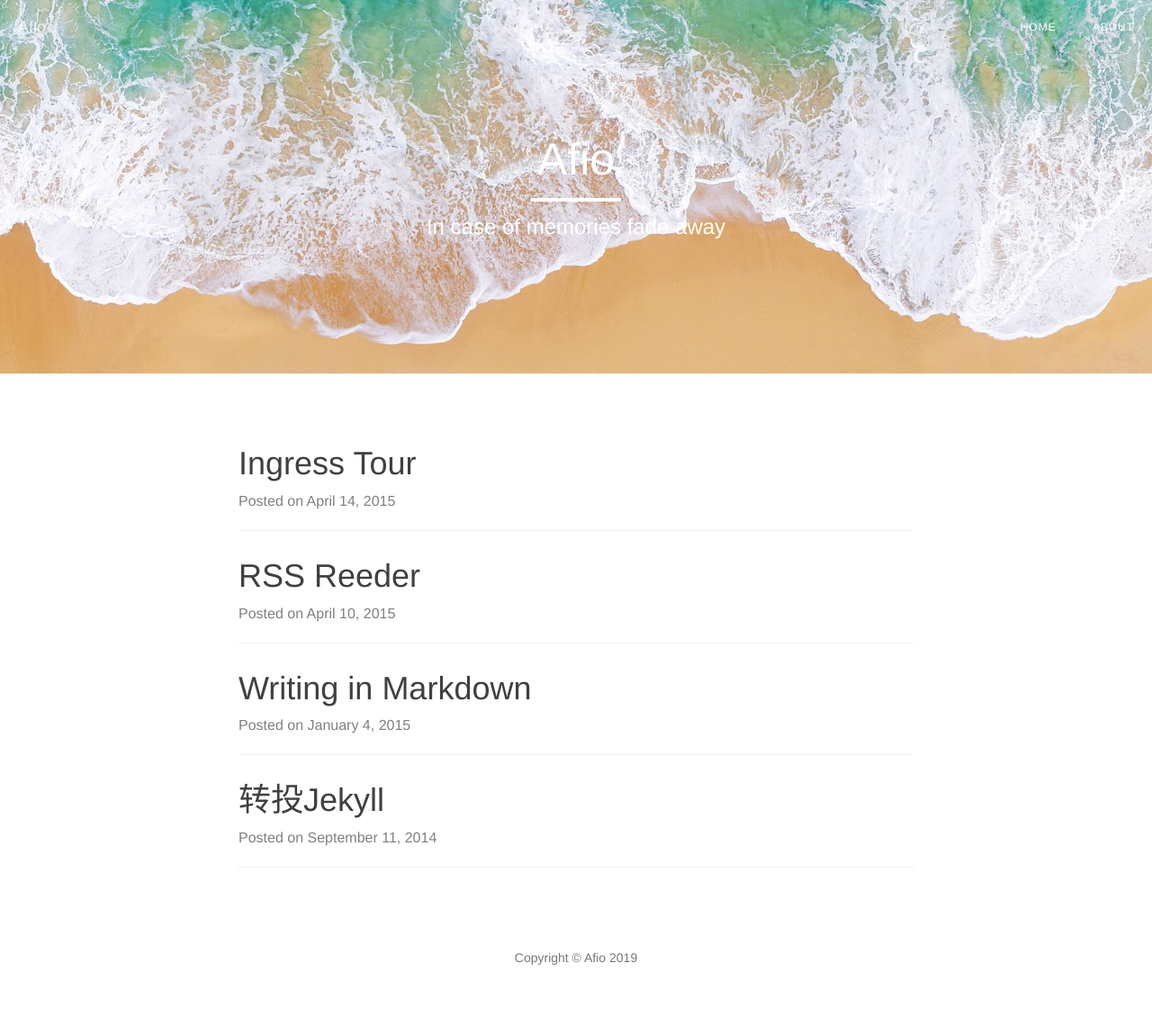
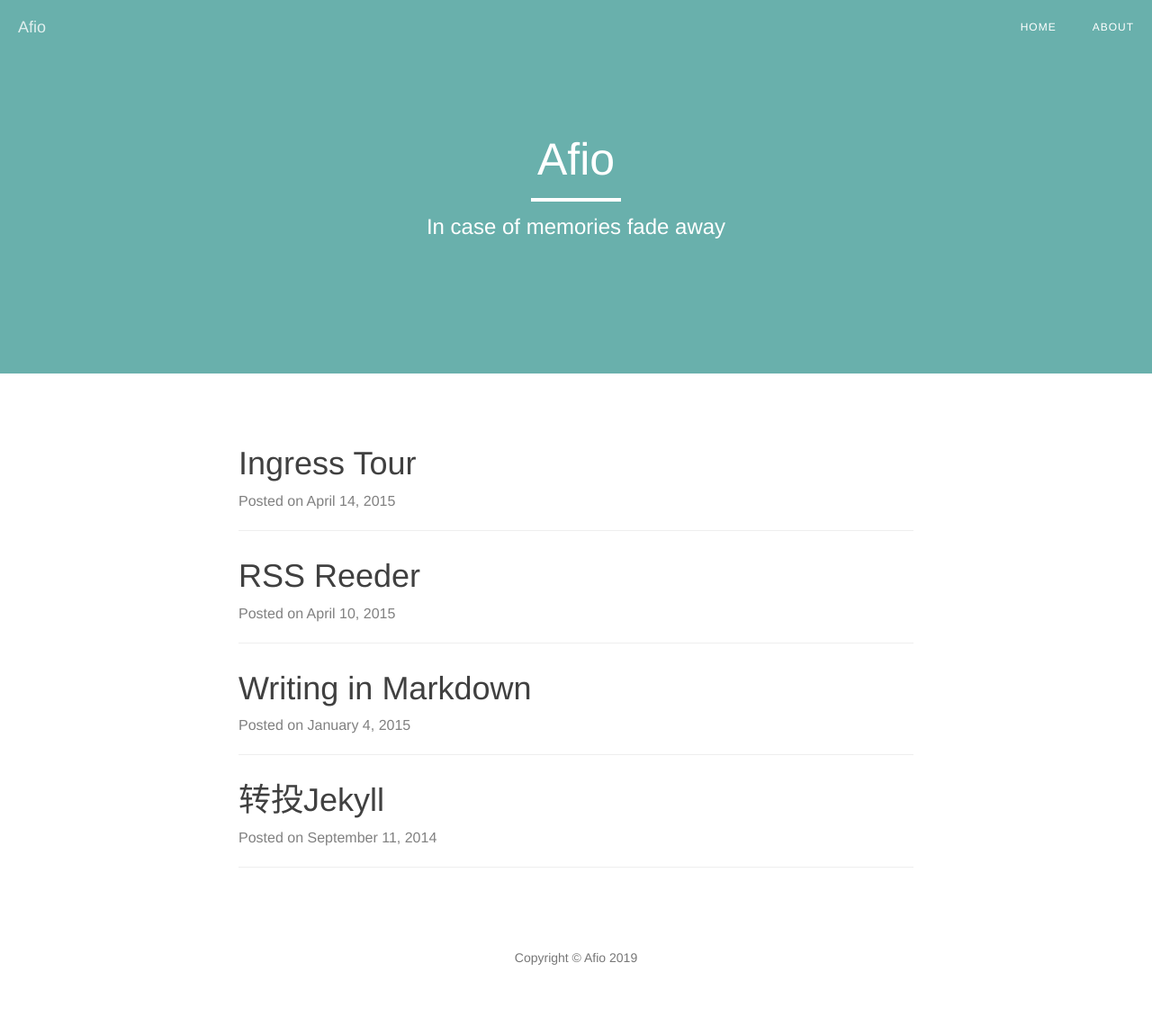
Before and after one commit to Afio/afio.github.io, a Jekyll site: the page built from index.html, in a window 1280 px wide. Shown: the whole page at 90% size. Built offline with Jekyll 4.4.1, drawn with Linux system fonts in a browser that asks for light colours; nearby versions of some CDN libraries; the list of posts is cut into pages by our own code.

Commit message:
青瓷色

```diff
--- a/css/clean-blog.css
+++ b/css/clean-blog.css
@@ -129,7 +129,7 @@ hr.small {
 }
 .intro-header {
   background: no-repeat center center;
-  background-color: #808080;
+  background-color: #69b0ac;
   background-attachment: scroll;
   -webkit-background-size: cover;
   -moz-background-size: cover;
```
Also changed, not shown: img/home-bg.jpg (deleted), 2 other files.
